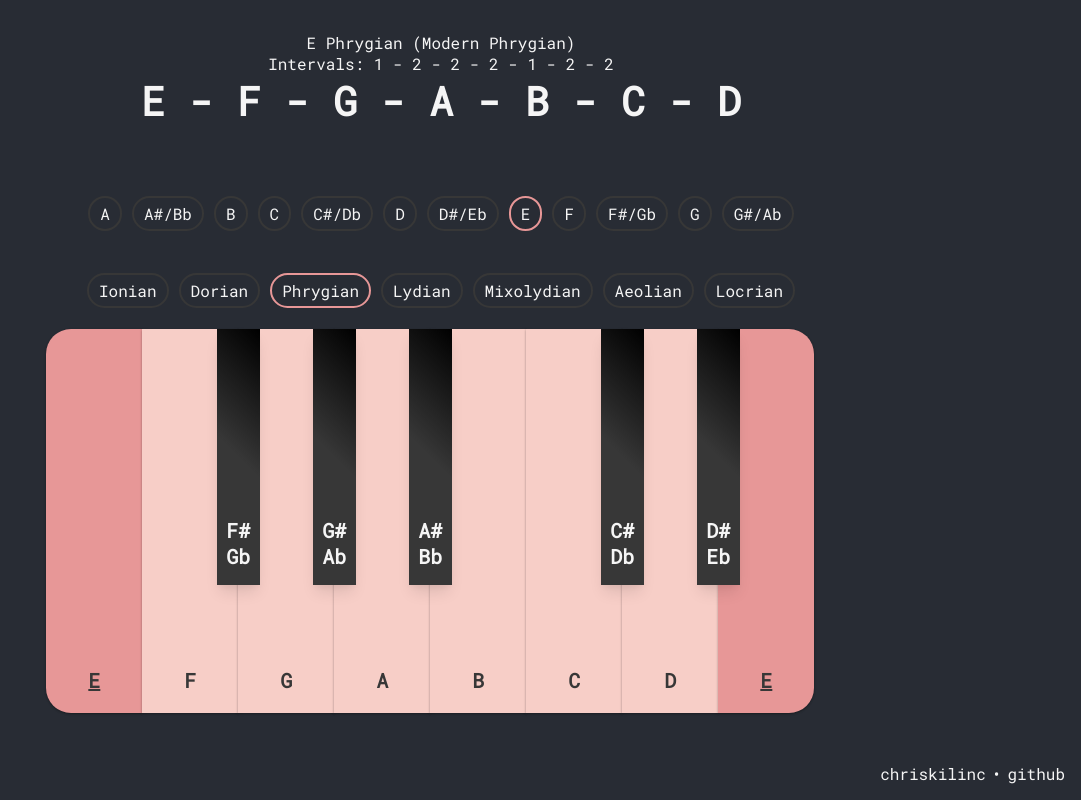
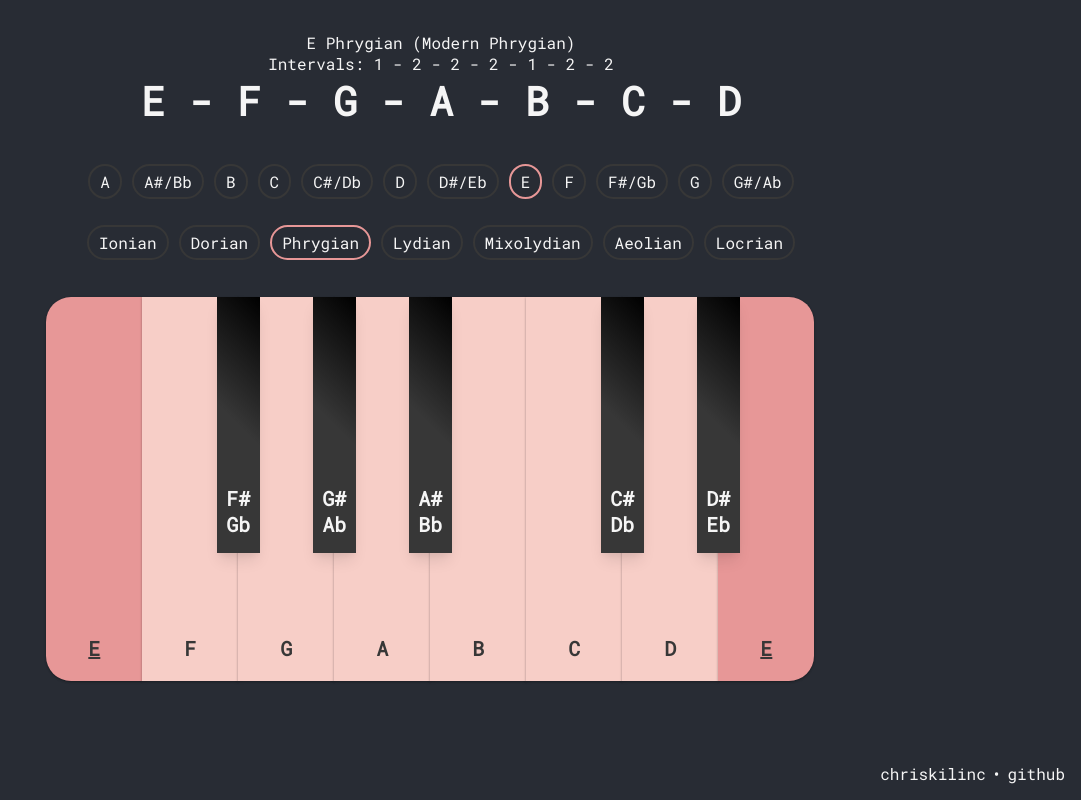
Before and after one commit to chriskilinc/scale-theory, a React (Create React App) app: page / in a window 1280 px wide. Shown: the whole page, without its empty margins (199-1280 px from the left). Built offline with nearby package versions, Linux system fonts and the light colour scheme.

Commit message:
Change some header spacing

```diff
--- a/src/App.css
+++ b/src/App.css
@@ -47,14 +47,17 @@
   border-color: #fff;
 }
 
-.header-content {
+/* .header-content {
   margin-bottom: 1em;
-}
+} */
 
 header h2 {
   font-size: 2.5em;
 }
 
+.instruments {
+  padding: 1em;
+}
 .instruments-options .icon {
   padding: 0 0.5em;
 }
@@ -101,7 +104,7 @@ a.icon svg {
   display: flex;
   flex-wrap: wrap;
   justify-content: center;
-  padding: 1em;
+  /* padding: 1em; */
 }
 .scale-view .keys .key {
   padding: 5px 10px;
```
